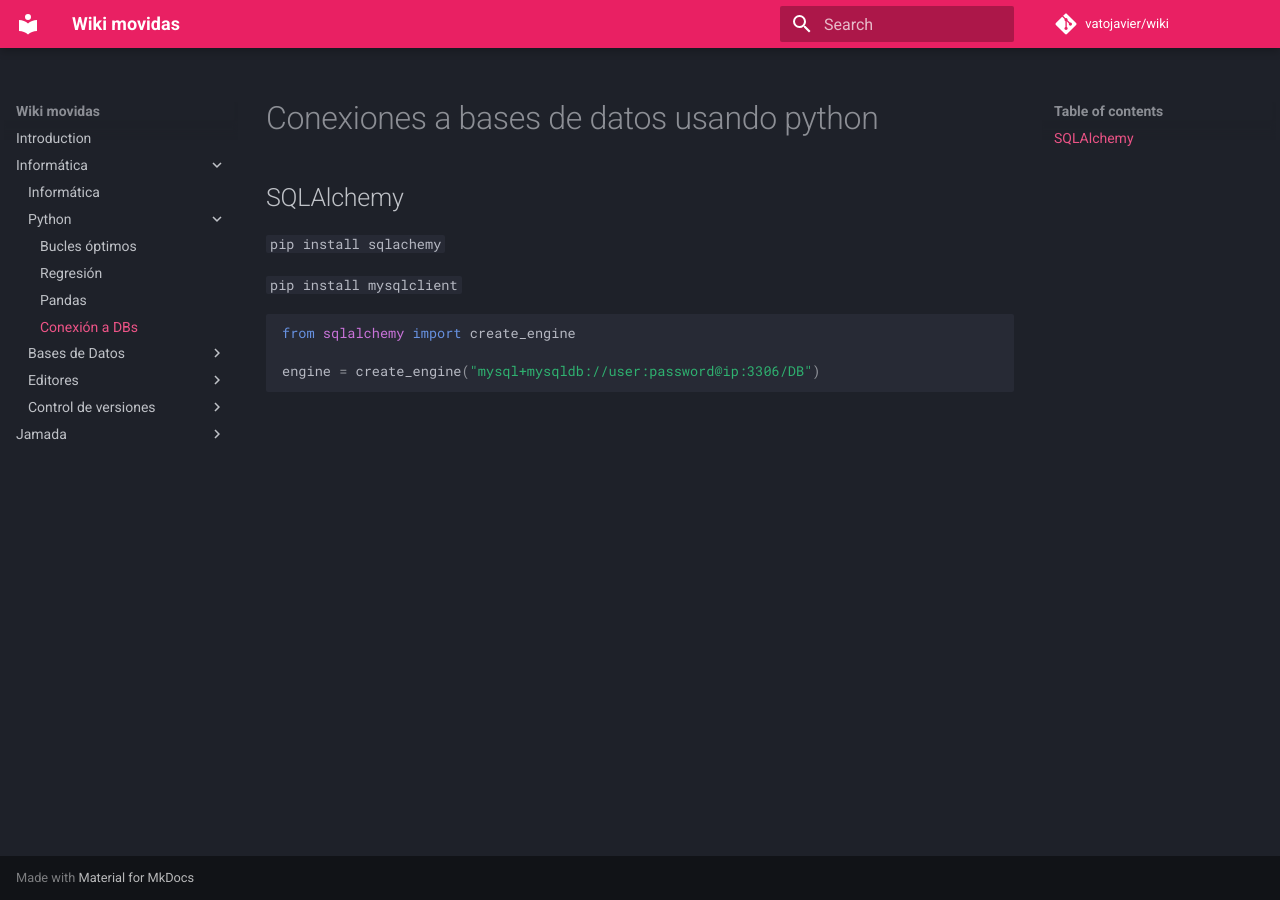
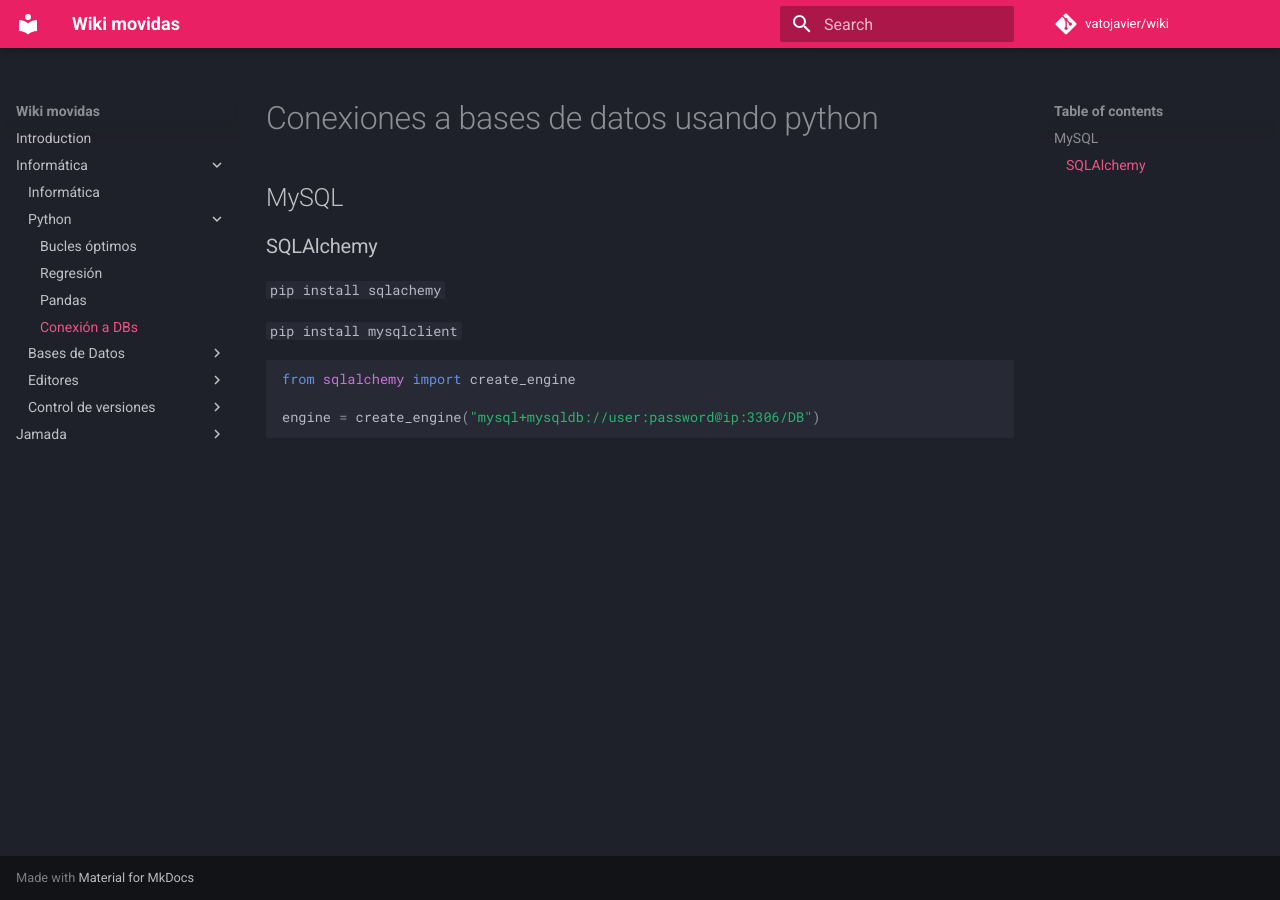
Before and after one commit to vatojavier/wiki, an MkDocs documentation site: the page built from docs/informatica/python/cDB.md, in a window 1280 px wide. Built offline with MkDocs 1.6.1 and Material for MkDocs 9.7.7, drawn with Linux system fonts in a browser that asks for light colours; comment, search, counter and statistics services are not loaded.

Commit message:
Update cDB.md

```diff
--- a/docs/informatica/python/cDB.md
+++ b/docs/informatica/python/cDB.md
@@ -1,6 +1,8 @@
 # Conexiones a bases de datos usando python
 
-## SQLAlchemy
+## MySQL
+
+### SQLAlchemy
 
 `pip install sqlachemy`
 
```
